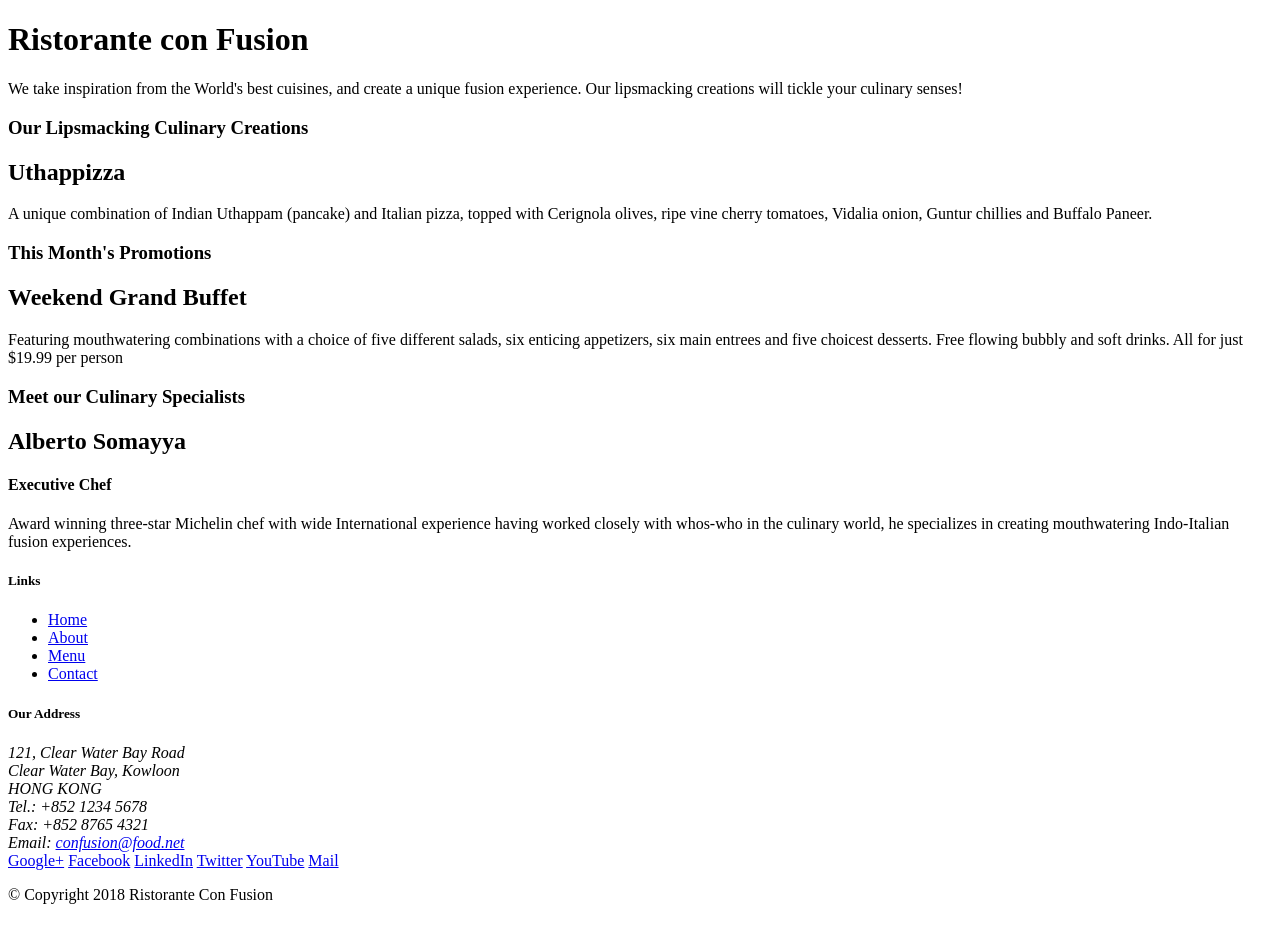
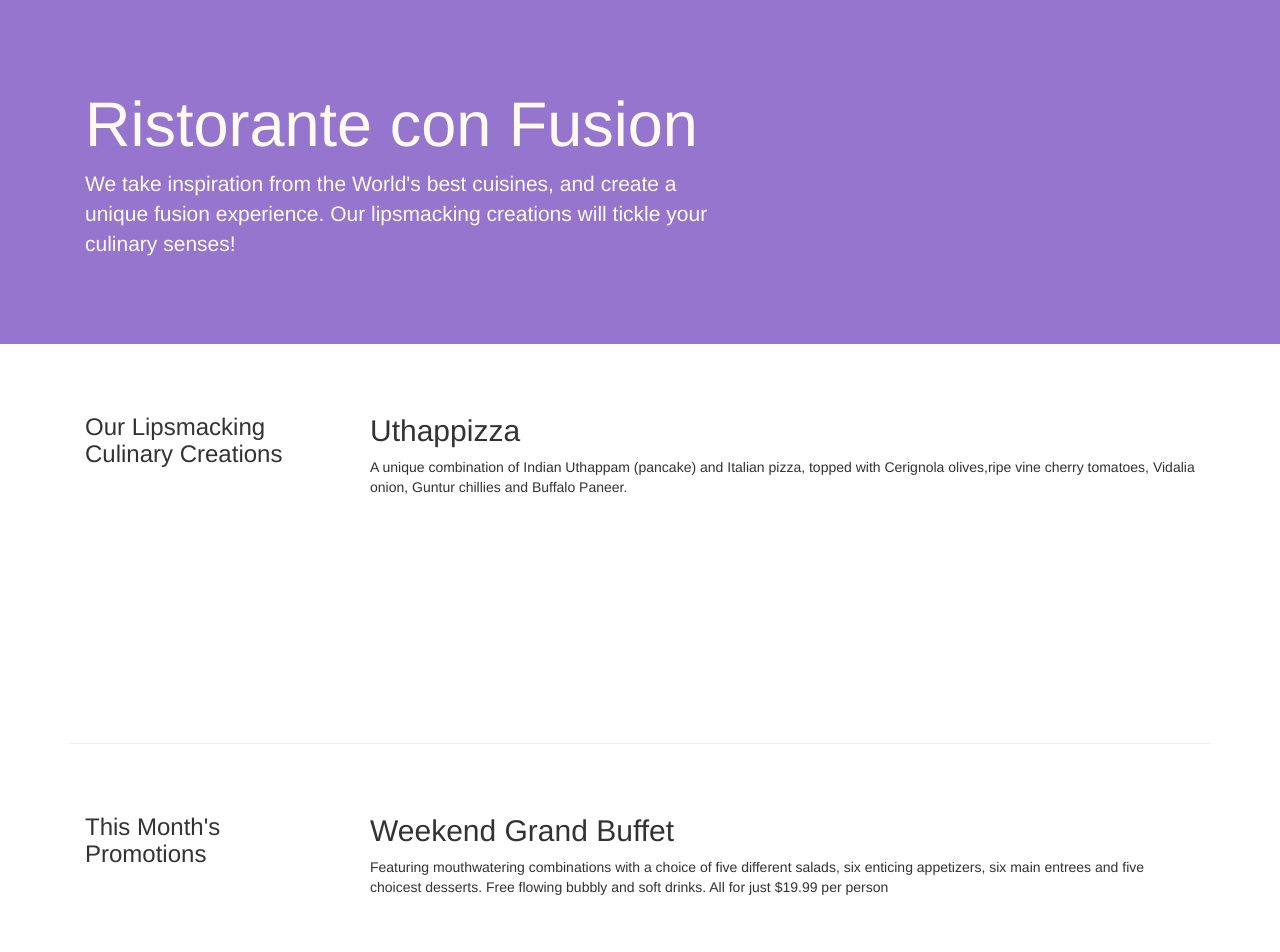
Before and after one commit to siddpatel7100/Bootstrap, a website: page index.html in a window 1280 px wide. Shown: the top 952 px of the page. Before the commit the page ends 920 px from the top, so only its background shows below. Drawn offline with nearby package versions, Linux system fonts and the light colour scheme.

Commit message:
Bootstrap Basics

```diff
--- /dev/null
+++ b/css/styles.css
@@ -0,0 +1,27 @@
+.row-header{
+    margin: 0px auto;
+    padding: 0px auto;
+}
+.row-content{
+    margin: 0px auto;
+    padding: 50px 0px 50px 0px;
+    border-bottom: 1px ridge;
+    min-height: 400px;
+}
+.footer{
+    background-color: #D1C4E9;
+    margin: 0px auto;
+    padding: 20px 0px;
+}
+
+.jumbotron{
+    padding: 70px 30px 70px 30px;
+    margin: 0px auto;
+    background: #9575CD;
+    color: floralwhite;
+}
+.address{
+    font-size: 80%;
+    margin: 0px;
+    color: #0f0f0f;
+}
--- a/index.html
+++ b/index.html
@@ -2,71 +2,84 @@
 <html lang="en">
 
 <head>
+    <!-- Required meta tags always come first -->
+    <meta charset="utf-8">
+    <meta name="viewport" content="width=device-width, initial-scale=1, shrink-to-fit=no">
+    <meta http-equiv="x-ua-compatible" content="ie=edge">
+
+    <!-- Bootstrap CSS -->
+    <link rel="stylesheet" href="node_modules/bootstrap/dist/css/bootstrap.min.css">
+    <link rel="stylesheet" href="css/styles.css">
     <title>Ristorante Con Fusion</title>
 </head>
 
 <body>
 
-    <header>
-        <div>
-            <div>
-                <div>
+    <header class="jumbotron">
+        <div class="container">
+            <div class="row row-header">
+                <div class="col-12 col-sm-7">
                     <h1>Ristorante con Fusion</h1>
-                    <p>We take inspiration from the World's best cuisines, and create a unique fusion experience. Our lipsmacking creations will tickle your culinary senses!</p>
+                    <p>We take inspiration from the World's best cuisines, and create a unique fusion experience. Our
+                        lipsmacking creations will tickle your culinary senses!</p>
                 </div>
-                <div>
+                <div class="col-12 col-sm">
                 </div>
             </div>
         </div>
     </header>
 
-    <div>
-        <div>
-            <div>
+    <div class="container">
+        <div class="row row-content align-items-center">
+            <div class="col-12 col-sm-4 order-sm-last col-md-3">
                 <h3>Our Lipsmacking Culinary Creations</h3>
             </div>
-            <div>
+            <div class="col col-sm-9 order-sm-first col-md">
                 <h2>Uthappizza</h2>
-                <p>A unique combination of Indian Uthappam (pancake) and Italian pizza, topped with Cerignola olives, ripe vine cherry tomatoes, Vidalia onion, Guntur chillies and Buffalo Paneer.</p>
+                <p>A unique combination of Indian Uthappam (pancake) and Italian pizza, topped with Cerignola olives,ripe vine cherry tomatoes, Vidalia onion, Guntur chillies and Buffalo Paneer.</p>
             </div>
         </div>
 
 
-        <div>
-            <div>
+        <div class="row row-content align-items-center">
+            <div class="col-12 col-sm-4 order-sm-last col-md-3">
                 <h3>This Month's Promotions</h3>
             </div>
-            <div>
+            <div class="col col-sm-9 order-sm-first  col-md">
                 <h2>Weekend Grand Buffet</h2>
-                <p>Featuring mouthwatering combinations with a choice of five different salads, six enticing appetizers, six main entrees and five choicest desserts. Free flowing bubbly and soft drinks. All for just $19.99 per person </p>
+                <p>Featuring mouthwatering combinations with a choice of five different salads, six enticing appetizers,
+                    six main entrees and five choicest desserts. Free flowing bubbly and soft drinks. All for just
+                    $19.99 per person </p>
             </div>
         </div>
 
-        <div>
-            <div>
+        <div class="row row-content align-items-center">
+            <div class="col-12 col-sm-4 order-sm-last col-md-3">
                 <h3>Meet our Culinary Specialists</h3>
             </div>
-            <div>
+            <div class="col col-sm-9 order-sm-first  col-md">
                 <h2>Alberto Somayya</h2>
                 <h4>Executive Chef</h4>
-                <p>Award winning three-star Michelin chef with wide International experience having worked closely with whos-who in the culinary world, he specializes in creating mouthwatering Indo-Italian fusion experiences. </p>
+                <p>Award winning three-star Michelin chef with wide International experience having worked closely with
+                    whos-who in the culinary world, he specializes in creating mouthwatering Indo-Italian fusion
+                    experiences. </p>
             </div>
         </div>
     </div>
 
-    <footer>
-        <div>
-            <div>
-                <div>
+    <footer class="footer">
+        <div class="container">
+            <div class="row">
+                <div class="col-4 offset-1 col-sm-2">
                     <h5>Links</h5>
-                    <ul>
+                    <ul class="list-unstyled">
                         <li><a href="#">Home</a></li>
                         <li><a href="#">About</a></li>
                         <li><a href="#">Menu</a></li>
                         <li><a href="#">Contact</a></li>
                     </ul>
                 </div>
-                <div>
+                <div class="col-7 col-sm-5">
                     <h5>Our Address</h5>
                     <address>
                         121, Clear Water Bay Road<br>
@@ -77,8 +90,8 @@
                         Email: <a href="mailto:confusion@food.net">confusion@food.net</a>
                     </address>
                 </div>
-                <div>
-                    <div>
+                <div class="col-12 col-sm-4 align-self-center">
+                    <div class="text-center">
                         <a href="http://google.com/+">Google+</a>
                         <a href="http://www.facebook.com/profile.php?id=">Facebook</a>
                         <a href="http://www.linkedin.com/in/">LinkedIn</a>
@@ -88,14 +101,17 @@
                     </div>
                 </div>
             </div>
-           <div>
-                <div>
+            <div class="row justify-content-center">
+                <div class="col-auto">
                     <p>© Copyright 2018 Ristorante Con Fusion</p>
                 </div>
             </div>
         </div>
     </footer>
-
+    <!-- jQuery first, then Popper.js, then Bootstrap JS. -->
+    <script src="node_modules/jquery/dist/jquery.slim.min.js"></script>
+    <script src="node_modules/popper.js/dist/umd/popper.min.js"></script>
+    <script src="node_modules/bootstrap/dist/js/bootstrap.min.js"></script>
 </body>
 
 </html>
--- a/package.json
+++ b/package.json
@@ -10,7 +10,10 @@
   },
   "author": "",
   "license": "ISC",
-    "devDependencies": {
+  "devDependencies": {
     "lite-server": "^2.3.0"
+  },
+  "dependencies": {
+    "bootstrap": "^3.4.1"
   }
 }
```
Also changed, not shown: aboutus.html (added, +116 -0 lines), 1 other file. Lines whose indentation alone changed are shown as unchanged.
